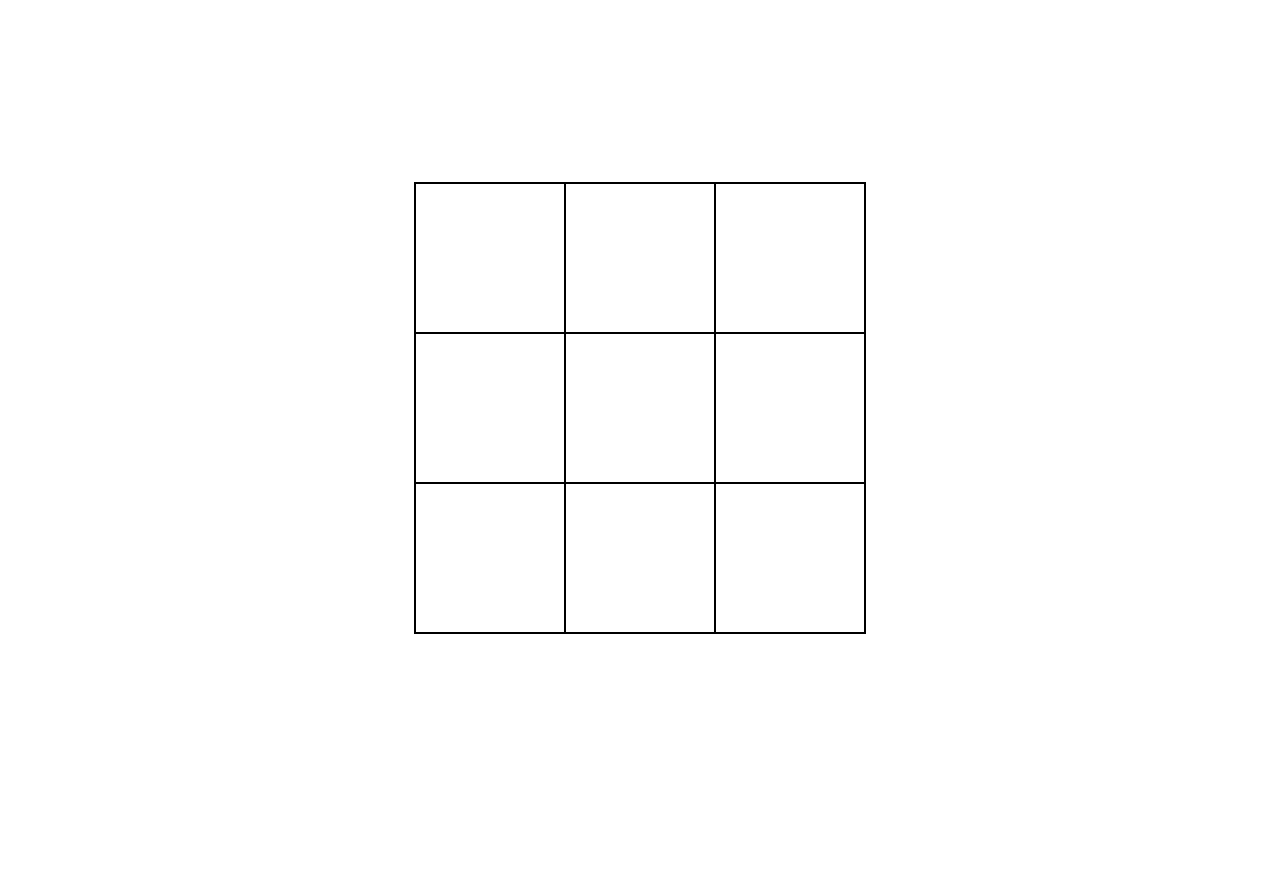
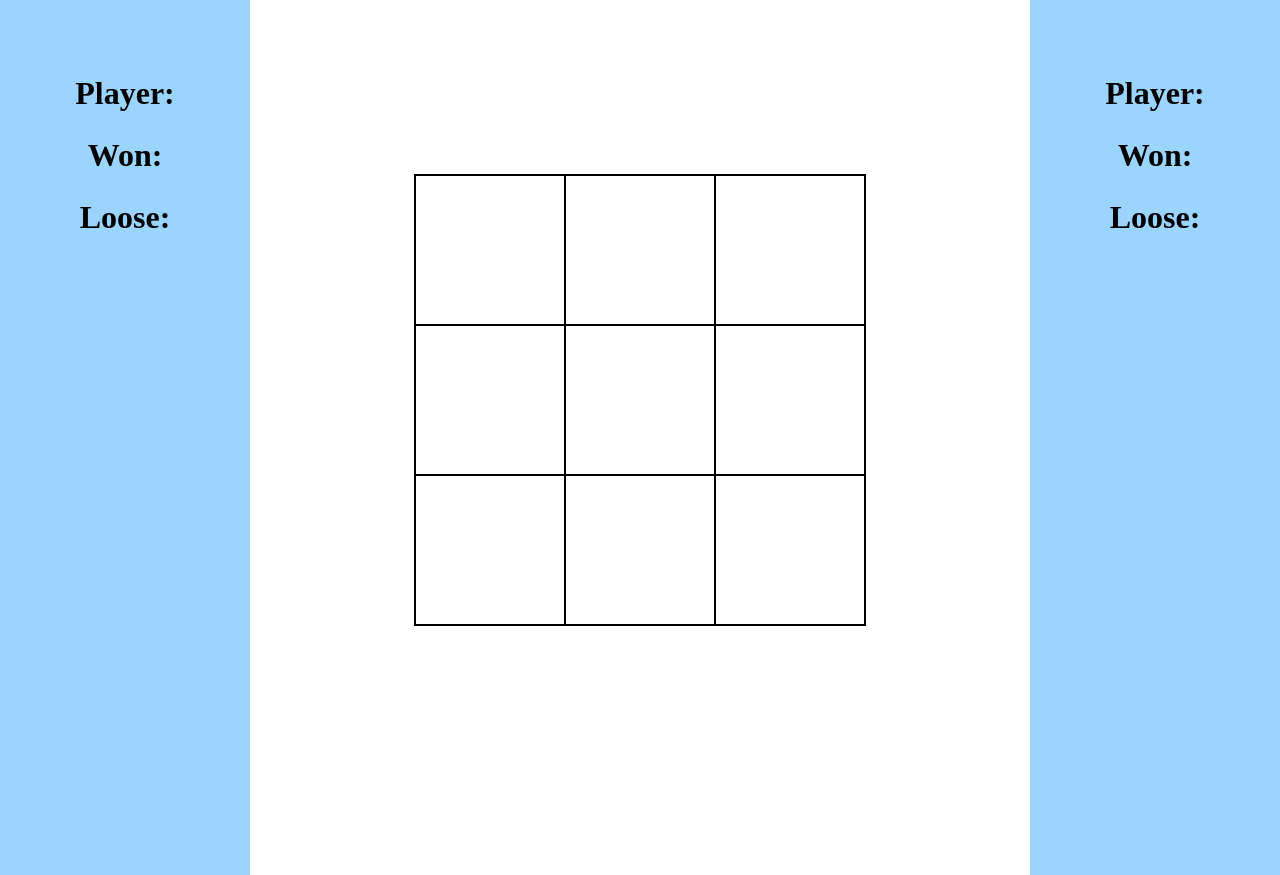
Before and after one commit to vrezhMik/tiktaktoe, a Vue app: page / in a window 1280 px wide. Before the commit the page ends 816 px from the top, so only its background shows below. Built offline with nearby package versions, Linux system fonts and the light colour scheme.

Commit message:
add user sidebar

```diff
--- a/public/index.html
+++ b/public/index.html
@@ -1,15 +1,25 @@
 <!DOCTYPE html>
 <html lang="">
   <head>
-    <meta charset="utf-8">
-    <meta http-equiv="X-UA-Compatible" content="IE=edge">
-    <meta name="viewport" content="width=device-width,initial-scale=1.0">
-    <link rel="icon" href="<%= BASE_URL %>favicon.ico">
+    <meta charset="utf-8" />
+    <meta http-equiv="X-UA-Compatible" content="IE=edge" />
+    <meta name="viewport" content="width=device-width,initial-scale=1.0" />
+    <link rel="icon" href="<%= BASE_URL %>favicon.ico" />
     <title><%= htmlWebpackPlugin.options.title %></title>
+    <style>
+      * {
+        margin: 0;
+        padding: 0;
+      }
+    </style>
   </head>
   <body>
     <noscript>
-      <strong>We're sorry but <%= htmlWebpackPlugin.options.title %> doesn't work properly without JavaScript enabled. Please enable it to continue.</strong>
+      <strong
+        >We're sorry but <%= htmlWebpackPlugin.options.title %> doesn't work
+        properly without JavaScript enabled. Please enable it to
+        continue.</strong
+      >
     </noscript>
     <div id="app"></div>
     <!-- built files will be auto injected -->
--- a/src/App.vue
+++ b/src/App.vue
@@ -1,13 +1,16 @@
 <template>
   <main>
+    <Player />
     <div class="container">
       <Square v-for="i in 9" :key="i" @click="addItem()" />
     </div>
+    <Player />
   </main>
 </template>
 
 <script lang="ts" setup>
 import Square from "./components/Square.vue";
+import Player from "./components/Player.vue";
 
 function addItem(): void {
   console.log("addItem");
@@ -19,8 +22,9 @@ main {
   width: 100%;
   height: 100vh;
   display: flex;
-  justify-content: center;
+  justify-content: space-between;
   align-items: center;
+
   .container {
     border: 1px solid black;
     width: 450px;
--- /dev/null
+++ b/src/components/Player.vue
@@ -0,0 +1,20 @@
+<template>
+  <div class="player">
+    <h1>Player:</h1>
+    <h1>Won:</h1>
+    <h1>Loose:</h1>
+  </div>
+</template>
+<script lang="ts" setup></script>
+<style lang="scss" scoped>
+.player {
+  display: flex;
+  flex-direction: column;
+  align-items: center;
+  padding-top: 150px;
+  row-gap: 25px;
+  height: 100%;
+  width: 250px;
+  background-color: #9ad4ff;
+}
+</style>
```
Also changed, not shown: src/assets/bot.png (added), src/assets/user.png (added).
